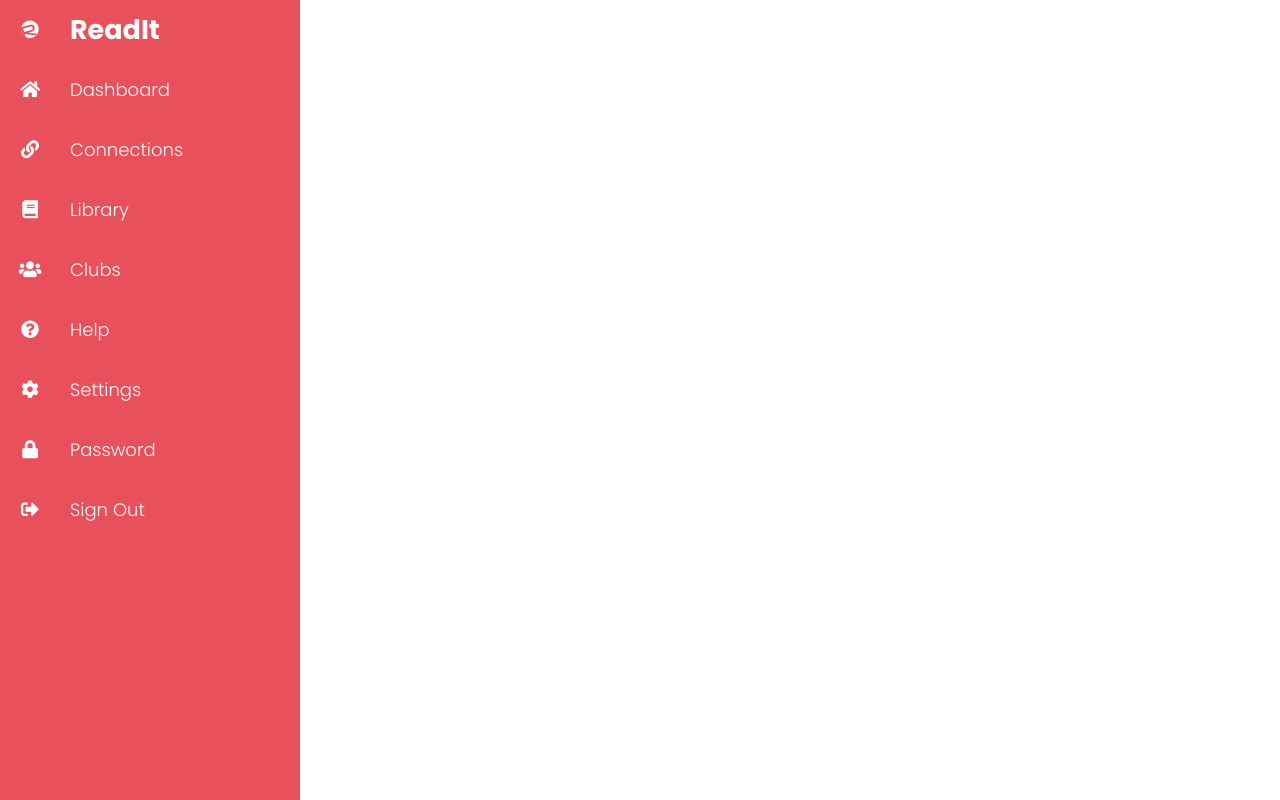
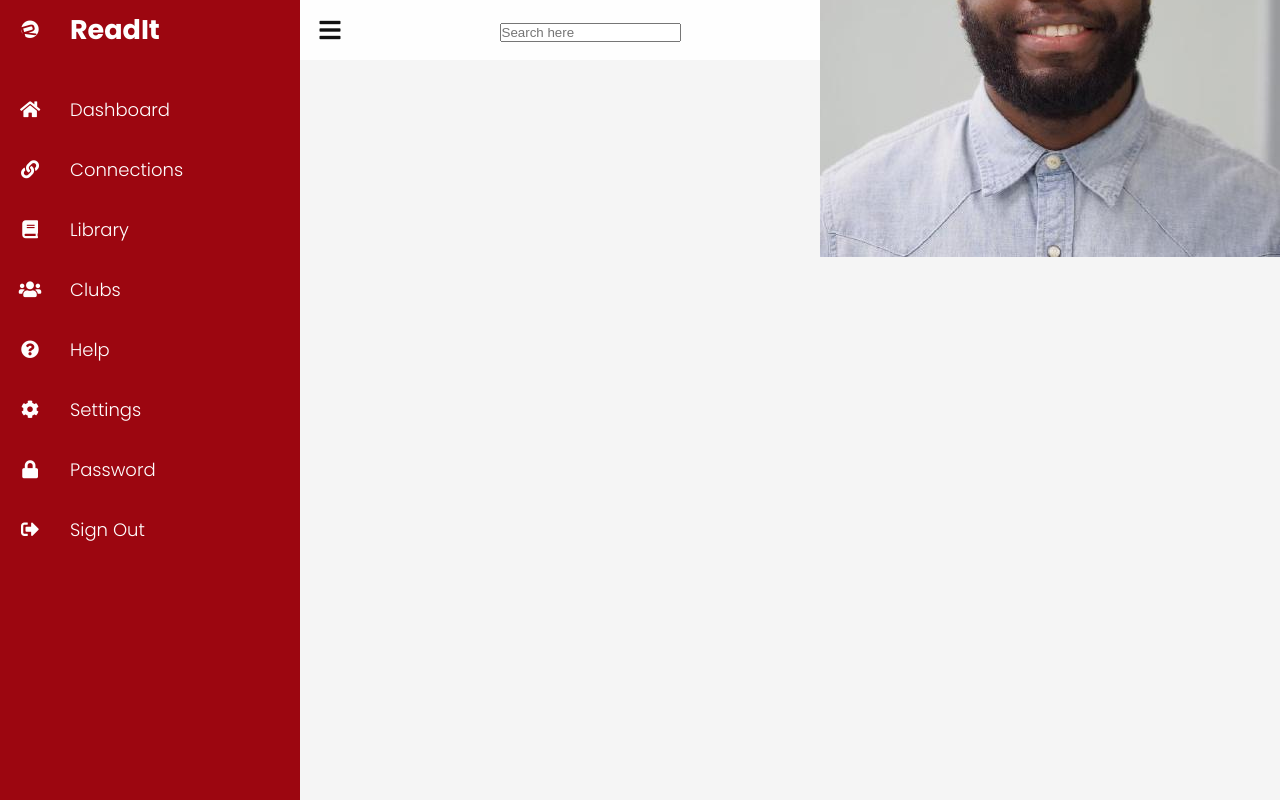
Before and after one commit to cliff-lilly-jean/Readit, a Vue app: page /dashboard in a window 1280 px wide. Built offline with nearby package versions, Linux system fonts and the light colour scheme.

Commit message:
Continued the design of the dashboard page

```diff
--- a/package.json
+++ b/package.json
@@ -8,7 +8,9 @@
     "lint": "vue-cli-service lint"
   },
   "dependencies": {
-    "@fortawesome/fontawesome-free": "^5.15.2",
+    "@fortawesome/fontawesome-svg-core": "^1.2.35",
+    "@fortawesome/free-solid-svg-icons": "^5.15.3",
+    "@fortawesome/vue-fontawesome": "^2.0.2",
     "axios": "^0.21.1",
     "core-js": "^3.6.5",
     "gsap": "^3.6.0",
--- a/src/components/Dashboard.vue
+++ b/src/components/Dashboard.vue
@@ -1,7 +1,8 @@
 <template>
   <div id="user-dashboard">
     <div class="container">
-      <div class="navigation">
+      <!-- Navigation Start -->
+      <div :class="{ active: navigationState }" class="navigation">
         <ul>
           <li>
             <a href="#">
@@ -59,14 +60,49 @@
           </li>
         </ul>
       </div>
+      <!-- Navigation End -->
+      <!-- Main Start -->
+      <div :class="{ active: mainState }" class="main">
+        <!-- Top Bar Start -->
+        <div class="topbar">
+          <div
+            @click="toggleMenu"
+            :class="{ active: toggleState }"
+            class="toggle"
+          ></div>
+          <div class="search">
+            <label for="">
+              <input type="text" placeholder="Search here" />
+            </label>
+          </div>
+          <div class="user">
+            <img src="../assets/images/_img/cliff-jean-portrait.jpg" alt="" />
+          </div>
+        </div>
+        <!-- Top Bar End -->
+      </div>
+      <!-- Main End -->
     </div>
   </div>
 </template>
 
 <script>
+// Font Awesome Import
+
 export default {
   data() {
-    return {};
+    return {
+      toggleState: false,
+      navigationState: false,
+      mainState: false,
+    };
+  },
+  methods: {
+    toggleMenu() {
+      this.toggleMenuState = !this.toggleMenuState;
+      this.navigationState = !this.navigationState;
+      this.mainState = !this.mainState;
+    },
   },
 };
 </script>
@@ -76,7 +112,7 @@ export default {
   overflow-x: hidden;
 }
 
-/* Navigatrion */
+/* Navigation */
 .container {
   position: relative;
   width: 100%;
@@ -86,9 +122,13 @@ export default {
   position: fixed;
   width: 300px;
   height: 100%;
-  background: #e8505b;
+  background: #9c0610;
   transition: 0.5s;
   overflow: hidden;
+}
+
+.navigation.active {
+  width: 60px;
 }
 
 .navigation ul {
@@ -105,7 +145,11 @@ export default {
 }
 
 .navigation ul li:hover {
-  background: #ff9ea4;
+  background: #ff6e69;
+}
+
+.navigation ul li:nth-child(1) {
+  margin-bottom: 20px;
 }
 
 .navigation ul li:nth-child(1):hover {
@@ -143,4 +187,52 @@ export default {
   line-height: 60px;
   white-space: nowrap;
 }
+
+/* Main */
+.main {
+  position: relative;
+  width: calc(100% - 300px);
+  left: 300px;
+  min-height: 100vh;
+  background: #f5f5f5;
+  transition: 0.5s;
+}
+
+.main.active {
+  width: calc(100% - 60px);
+  left: 60px;
+}
+
+/* Top Bar */
+.topbar {
+  width: 100%;
+  background: #fefefe;
+  height: 60px;
+  display: flex;
+  justify-content: space-between;
+  align-items: center;
+}
+
+.toggle {
+  position: relative;
+  width: 60px;
+  height: 60px;
+  cursor: pointer;
+}
+
+.toggle:before {
+  content: "\f0c9";
+  font-family: "Font Awesome 5 Free";
+  position: absolute;
+  width: 100%;
+  height: 100%;
+  line-height: 60px;
+  font-size: 24px;
+  font-weight: 900;
+  text-align: center;
+  color: #111;
+}
+
+.search {
+}
 </style>
```
Also changed, not shown: src/components/Sidebar.vue (deleted, +0 -14 lines), 1 other file (tests, documents, lock files or other folders).
